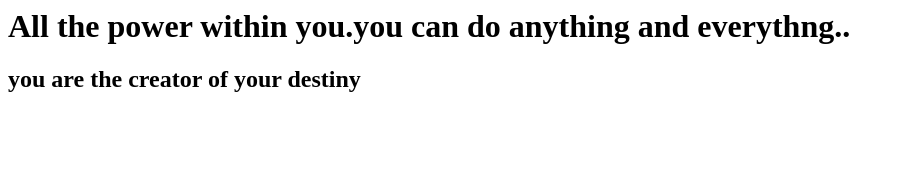
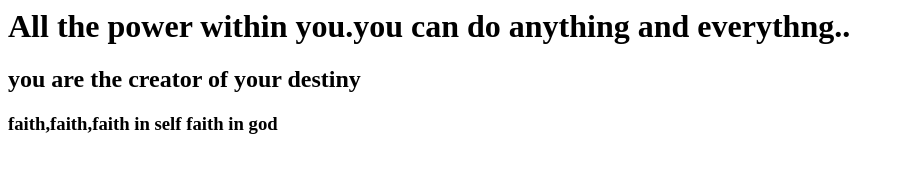
Before and after one commit to mananshaw/firstgitrepo, a plain HTML site: page index.html in a window 1280 px wide. Shown: the whole page, without its empty margins (0-904 px from the left). Drawn offline with Linux system fonts and the light colour scheme.

Commit message:
added 3rd quote

```diff
--- a/index.html
+++ b/index.html
@@ -2,5 +2,6 @@
 <body>
 	<h1>All the power within you.you can do anything and everythng.. </h1>
 	<h2>you are the creator of your destiny</h2>
+	<h3>faith,faith,faith in self faith in god</h3>
 </body>
 </html>
```
